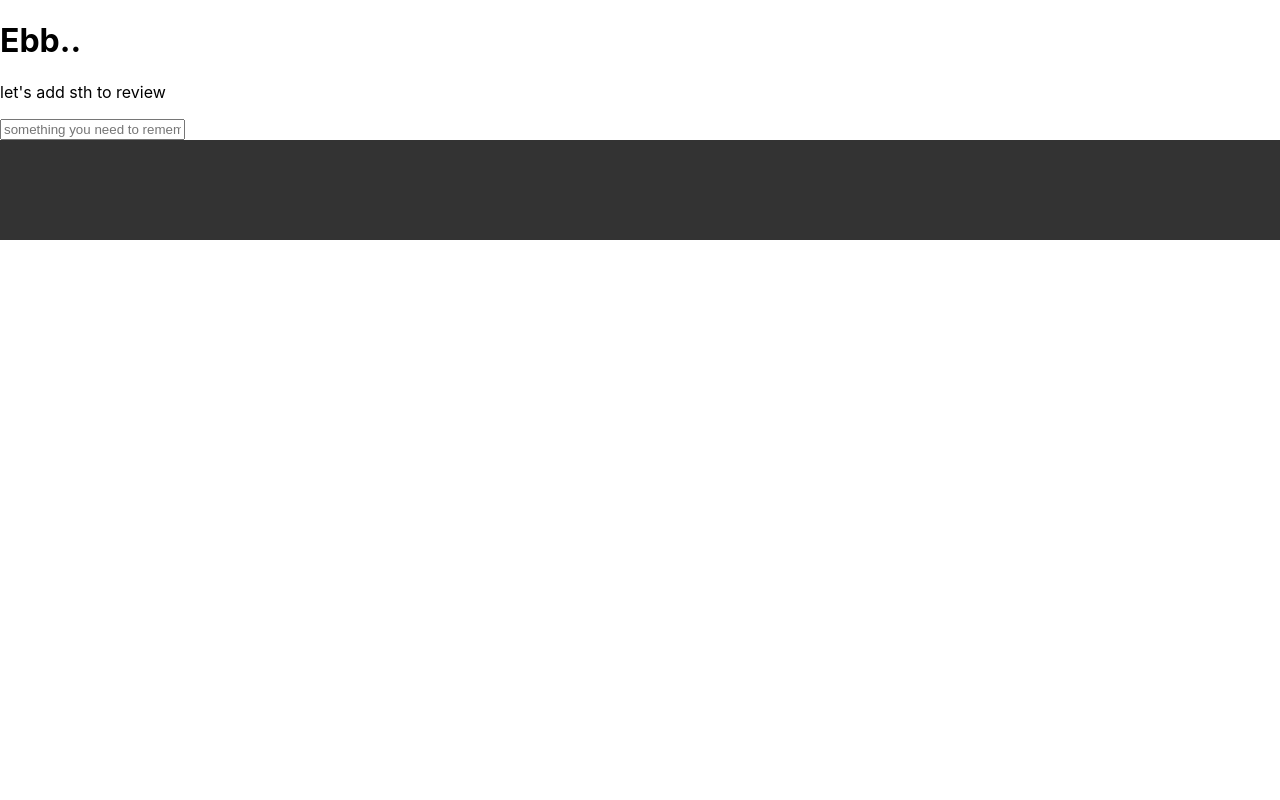
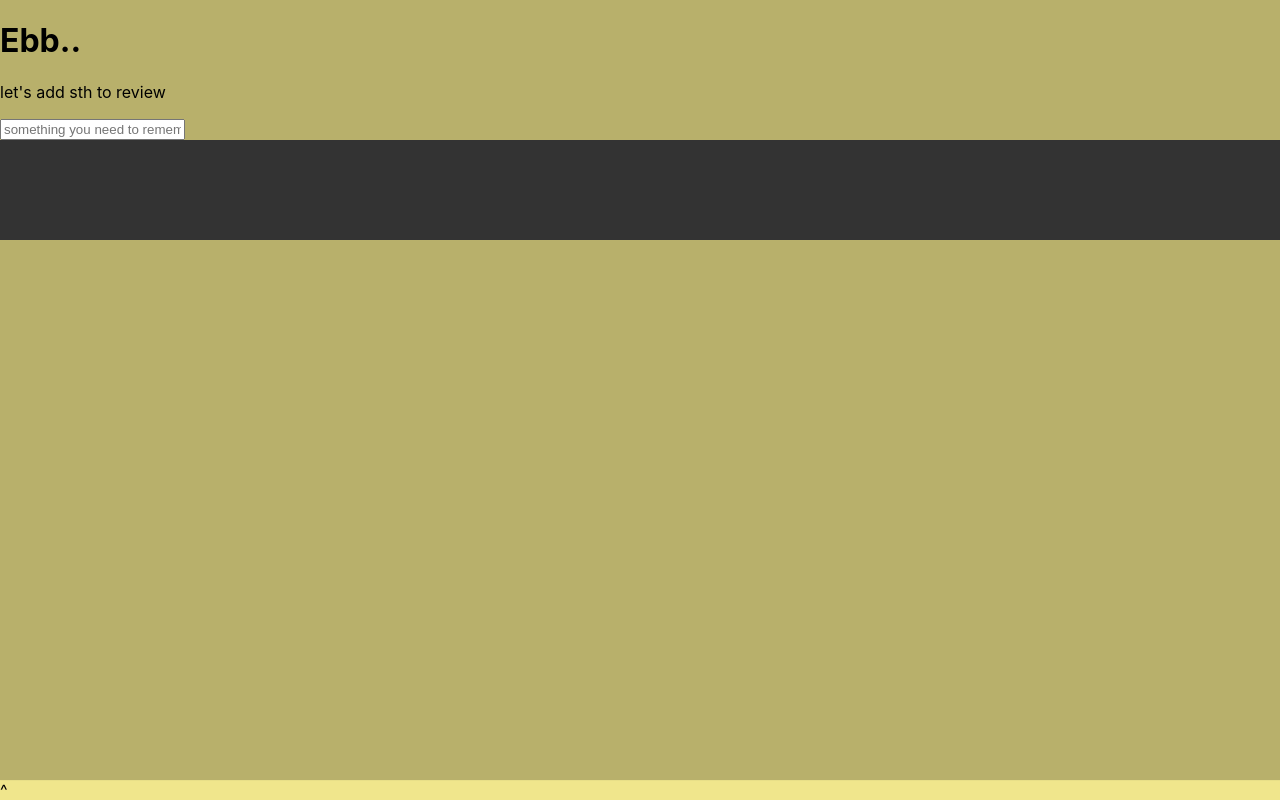
Before and after one commit to CarpentersKeys/ebb-and-know, a Next.js app: page /demo in a window 1280 px wide. Built offline with nearby package versions, Linux system fonts and the light colour scheme.

Commit message:
PendingReviewTab component, Review Card compnent (not dispalying), styling

```diff
--- a/components/Entry.jsx
+++ b/components/Entry.jsx
@@ -7,14 +7,11 @@ export default function Entry({ reviewItems, reviewItemsSet }) {
     function handleAdd(evt) {
         evt.preventDefault();
 
-        const defaultDuration = Temporal.Duration.from({milliseconds: 100}).total('millisecond')
+        const defaultDuration = Temporal.Duration.from({ milliseconds: 100 }).total('millisecond')
         const title = `your ${reviewItems.length + 1} entry to review`
         const content = {
-            id: title + Math.floor(Math.random() * 10 ** 4),
-            content: {
-                title,
-                body: contentBody,
-            },
+            title,
+            body: contentBody,
         }
         const createdAt = Temporal.Now.instant();
         const durations = [
@@ -25,7 +22,8 @@ export default function Entry({ reviewItems, reviewItemsSet }) {
         ]
 
         const newReviews = durations
-            .map(d => ({
+            .map((d, i) => ({
+                id: title + Math.floor(Math.random() * 10 ** 4) + i,
                 reviewTime: createdAt.add(d),
                 timeFromCreated: d,
                 content,
--- /dev/null
+++ b/components/PendingTab.jsx
@@ -0,0 +1,22 @@
+import { useEffect, useState } from "react";
+import ReviewCard from "./ReviewCard";
+import styles from '../styles/PendingTab.module.scss';
+
+export default function PendingTab({ pendingReviews, pendingReviewsSet }) {
+    const [minified, minifiedSet] = useState(true);
+
+    useEffect(() => {
+        console.log('pend:', pendingReviews)
+    }, [pendingReviews])
+
+    return (
+        <div className={styles.tab}>
+            <div onClick={() => minifiedSet(prev => !prev)} className={styles.collapse}>{minified && '^'}</div>
+
+            {!minified && pendingReviews.map((r, i) => {
+                return <ReviewCard reviewItem={r} key={i} />
+            })}
+        </div>
+    )
+
+}
--- /dev/null
+++ b/components/ReviewCard.jsx
@@ -0,0 +1,13 @@
+import styles from '../styles/ReviewCard.module.scss'
+
+export default function ReviewCard({ reviewItem }) {
+
+    console.log(reviewItem)
+
+    return (
+        <div className={styles.card}>
+            <h2>{reviewItem.content.title}</h2>
+            <p>{reviewItem.content.body}</p>
+        </div>
+    )
+}
--- /dev/null
+++ b/context/demoContext.js
@@ -0,0 +1,4 @@
+import { createContext } from "react";
+
+
+const DemoContext = createContext({ reviewItems, reviewItemsSet })
--- a/pages/demo.js
+++ b/pages/demo.js
@@ -3,25 +3,27 @@ import Entry from '../components/Entry';
 import Prompt from '../components/Prompt';
 import Schedule from '../components/Schedule';
 import TimelinePreview from '../components/TimelinePreview';
+import PendingTab from '../components/PendingTab';
+import styles from '../styles/demo.module.scss'
 
 export default function AppDemo() {
     const [reviewItems, reviewItemsSet] = useState([]);
     const [pendingReviews, pendingReviewsSet] = useState([]);
 
-    useEffect(() => {
-        console.log('pend:', pendingReviews)
-        console.log('rev:', reviewItems)
-    }, [pendingReviews, reviewItems]);
+    // useEffect(() => {
+    //     console.log('pend:', pendingReviews)
+    //     console.log('rev:', reviewItems)
+    // }, [pendingReviews, reviewItems]);
 
     return (
-        <div>
+        <div className={styles.body}>
             <h1>Ebb..</h1>
             <Prompt count={reviewItems.length} />
             <Entry reviewItems={reviewItems} reviewItemsSet={reviewItemsSet} />
             <Schedule reviewItems={reviewItems} reviewItemsSet={reviewItemsSet} pendingReviewsSet={pendingReviewsSet} />
             <TimelinePreview reviewItems={reviewItems} />
             {/* CURRENT: display reviews */}
-            {/* <PendingTab pendingReviews={pendingReviews} pendingReviewsSet={pendingReviewsSet} /> */}
+            <PendingTab pendingReviews={pendingReviews} pendingReviewsSet={pendingReviewsSet} />
         </div>
     )
 }
--- /dev/null
+++ b/styles/PendingTab.module.scss
@@ -0,0 +1,13 @@
+@import './Home.module.scss';
+
+.collapse {
+    min-height: 1em;
+    font-size: 1em;
+    user-select: none;
+}
+
+.tab {
+    position: sticky;
+    top: 100%;
+    background-color: khaki;
+}
--- /dev/null
+++ b/styles/ReviewCard.module.scss
@@ -0,0 +1,5 @@
+.card {
+    position: absolute;
+
+    background-color: rgb(238, 233, 182);
+}
--- /dev/null
+++ b/styles/demo.module.scss
@@ -0,0 +1,6 @@
+.body {
+    background-color: rgb(184, 176, 107);
+    position: absolute;
+    height: 100vh;
+    width: 100vw;
+}
```
Also changed, not shown: styles/Home.module.scss (+0 -7 lines), styles/globals.scss (line endings or trailing spaces).
